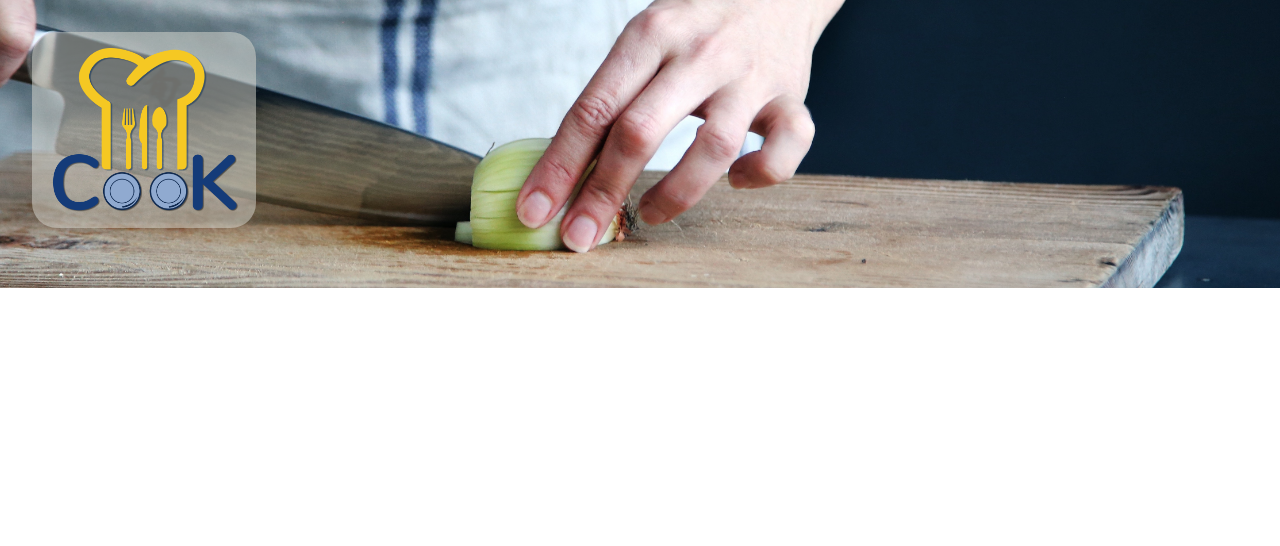
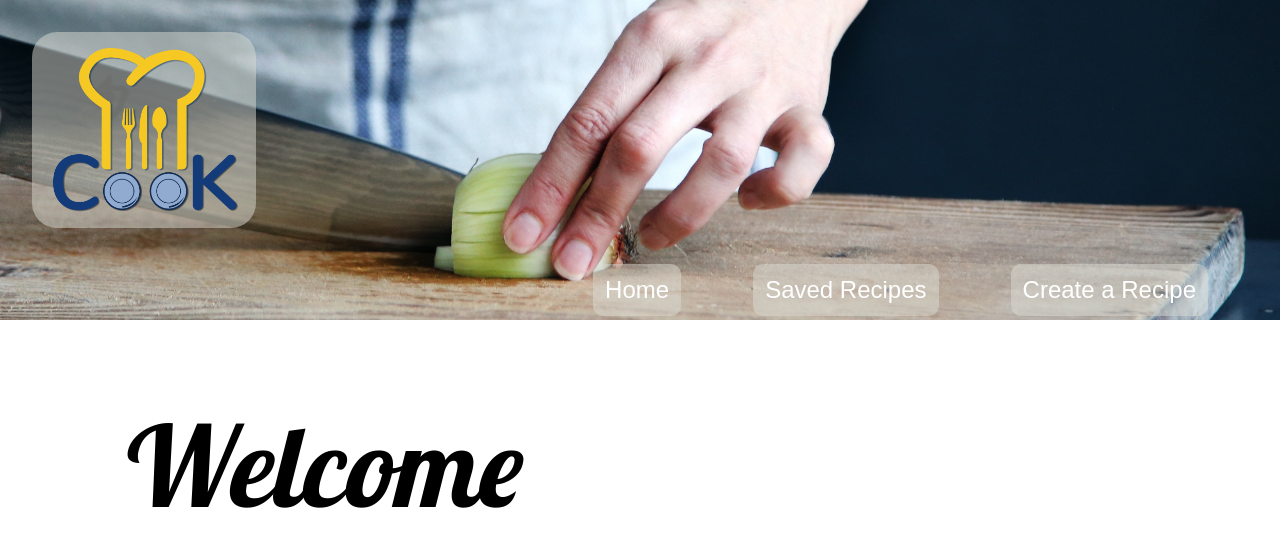
Before and after one commit to MiguelBrito1086/cook, a React (Create React App) app: page / in a window 1280 px wide. Shown: the top 546 px of the page. Built offline with nearby package versions, Linux system fonts and the light colour scheme.

Commit message:
working on the welcome

```diff
--- a/package.json
+++ b/package.json
@@ -5,7 +5,8 @@
   "dependencies": {
     "react": "^16.0.0",
     "react-dom": "^16.0.0",
-    "react-scripts": "1.0.14"
+    "react-scripts": "1.0.14",
+    "sass": "^1.0.0-beta.2"
   },
   "scripts": {
     "start": "react-scripts start",
--- a/public/index.html
+++ b/public/index.html
@@ -10,6 +10,7 @@
     -->
     <link rel="manifest" href="%PUBLIC_URL%/manifest.json">
     <link rel="shortcut icon" href="%PUBLIC_URL%/favicon.ico">
+    <link href="https://fonts.googleapis.com/css?family=Gilda+Display|Lobster+Two:400,700|Marcellus|Poiret+One|Quicksand:400,500" rel="stylesheet">
     <!--
       Notice the use of %PUBLIC_URL% in the tags above.
       It will be replaced with the URL of the `public` folder during the build.
--- a/src/components/home/home.js
+++ b/src/components/home/home.js
@@ -6,6 +6,11 @@ export default class Home extends Component {
     return(
     <div>
       <NavBar />
+      <div>
+        <div className='welcome'>
+          <h1 className='welcomeTitle'>Welcome</h1>
+        </div>
+      </div>
     </div>
   )}
 }
--- a/src/components/navBar/navbar.js
+++ b/src/components/navBar/navbar.js
@@ -9,6 +9,11 @@ export default class NavBar extends Component {
         <div className='navbarLogo'>
           <img src={Logo} alt="Logo" id='logo'/>
         </div>
+        <div className='links'>
+            <a href='#Home' to='#Home'>Home</a>
+            <a href='#Saved' to='#Saved'>Saved Recipes</a>
+            <a href='#Create' to='#Create'>Create a Recipe</a>
+        </div>
       </div>
     </div>
   )}
--- a/src/styles/App.css
+++ b/src/styles/App.css
@@ -1,16 +1,18 @@
+/*fonts
+font-family: 'Marcellus', serif;
+font-family: 'Gilda Display', serif;
+font-family: 'Quicksand', sans-serif;
+font-family: 'Poiret One', cursive;
+font-family: 'Lobster Two', cursive;*/
+
+
 .navbarSection {
   background-color: white;
-  height: 18em;
+  height: 20em;
   background-image: url('../images/onion.jpg');
-  /*background-attachment: fixed;*/
+  background-position: center;
   background-size: cover;
-  background-position: center center;
   background-repeat: no-repeat;
-  background-attachment: scroll;
-}
-
-.navbar {
-
 }
 
 #logo {
@@ -21,3 +23,25 @@
   background-color: rgba(219, 219, 212, 0.50);
   border-radius: 25px;
 }
+
+.links {
+  display: flex;
+  justify-content: flex-end;
+}
+
+.links a {
+  margin-right: 3em;
+  padding: .5em;
+  text-decoration: none;
+  color: white;
+  font-size: 1.5em;
+  background-color: rgba(219, 219, 212, 0.50);
+  border-radius: 10px;
+}
+
+.welcomeTitle {
+  font-family: 'Lobster Two', cursive;
+  font-size: 7em;
+  font-style: italic;
+  margin-left: 1em;
+}
```
Also changed, not shown: 1 other file (tests, documents, lock files or other folders).
